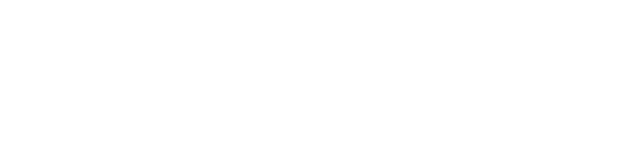
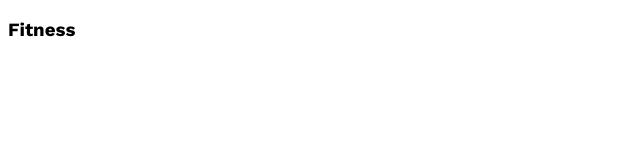
Before and after one commit to mdmoslehuddin/Batch-10-Assignment-2, a plain HTML site: page index.html in a window 1280 px wide. Shown: the full height of the page, 0-640 px from the left. Drawn offline with nearby package versions, Linux system fonts and the light colour scheme.

Commit message:
added work sans google fonts

```diff
--- a/index.html
+++ b/index.html
@@ -6,8 +6,12 @@
     <title>Assignment Two</title>
     <link rel="stylesheet" href="styles/styles.css">
 </head>
-<body>
+<body class="work-sans-font">
     <header>
+        <nav class="navbar">
+            <h3 class="brand">Fitness</h3>
+
+        </nav>
 
     </header>
     <main>
--- a/styles/styles.css
+++ b/styles/styles.css
@@ -0,0 +1,10 @@
+@import url('https://fonts.googleapis.com/css2?family=Work+Sans:ital,wght@0,100..900;1,100..900&display=swap');
+
+
+.work-sans-font {
+  font-family: "Work Sans", sans-serif;
+  font-optical-sizing: auto;
+  font-weight: 400;
+  font-style: normal;
+}
+/* shared style */
```
